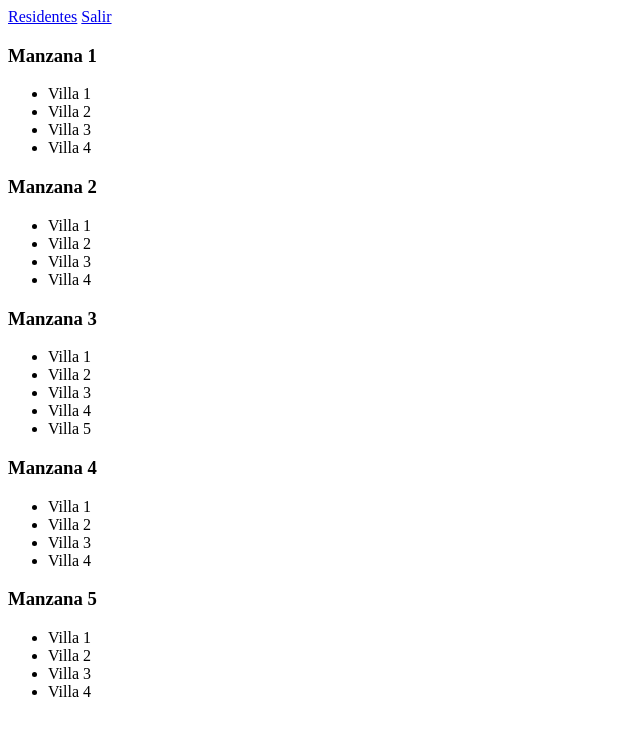
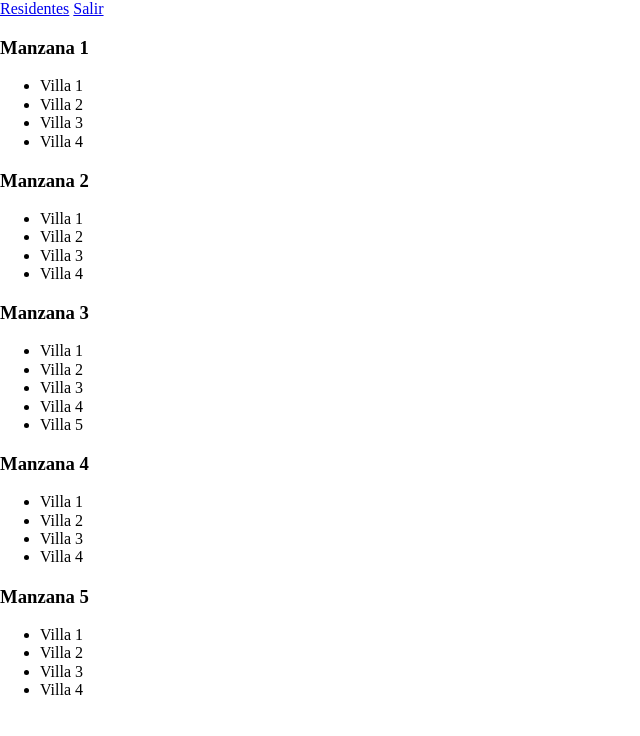
Before and after one commit to joselalangui/Proyecto-de-Desarrollo-Web, a website: page administrador.html in a window 1280 px wide. Shown: the whole page, without its empty margins (0-640 px from the left). Drawn offline with nearby package versions, Linux system fonts and the light colour scheme.

Commit message:
Update administrador.html
Reseteo de configuraciones de los navegadores y enlace a normalize.css

```diff
--- a/administrador.html
+++ b/administrador.html
@@ -3,6 +3,8 @@
     <head>
         <title>Admin | SIPAU</title>
         <meta name="viewport" content="width=device-width,initial-scale=1,maximum-scale=2,shrink-to-fit=no">
+        <link rel="stylesheet" type="text/css" href="administrador.css">
+        <link rel="stylesheet" type="text/css" href="node_modules/normalize.css/normalize.css">
     </head>
     <body>
         <nav>
```
